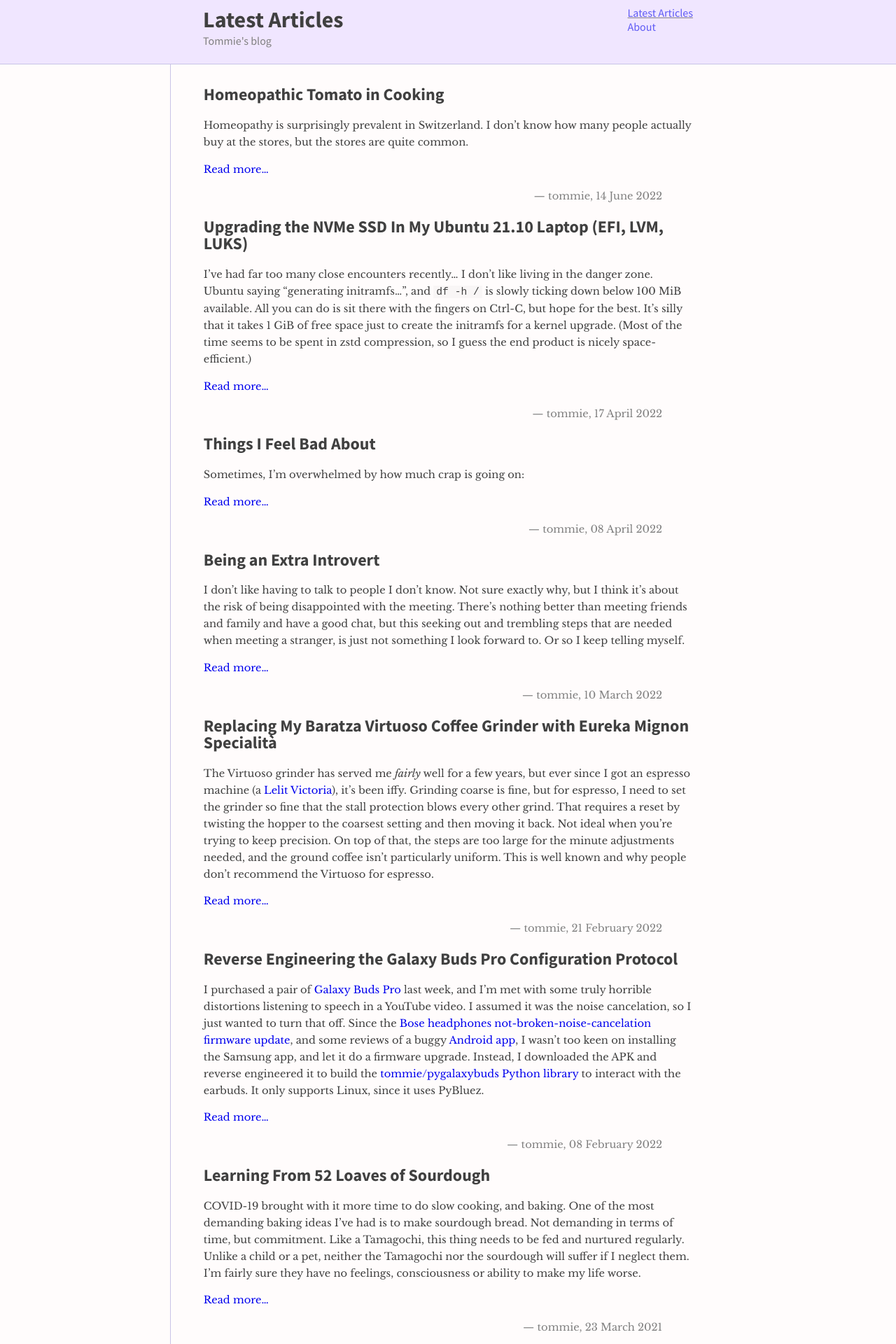
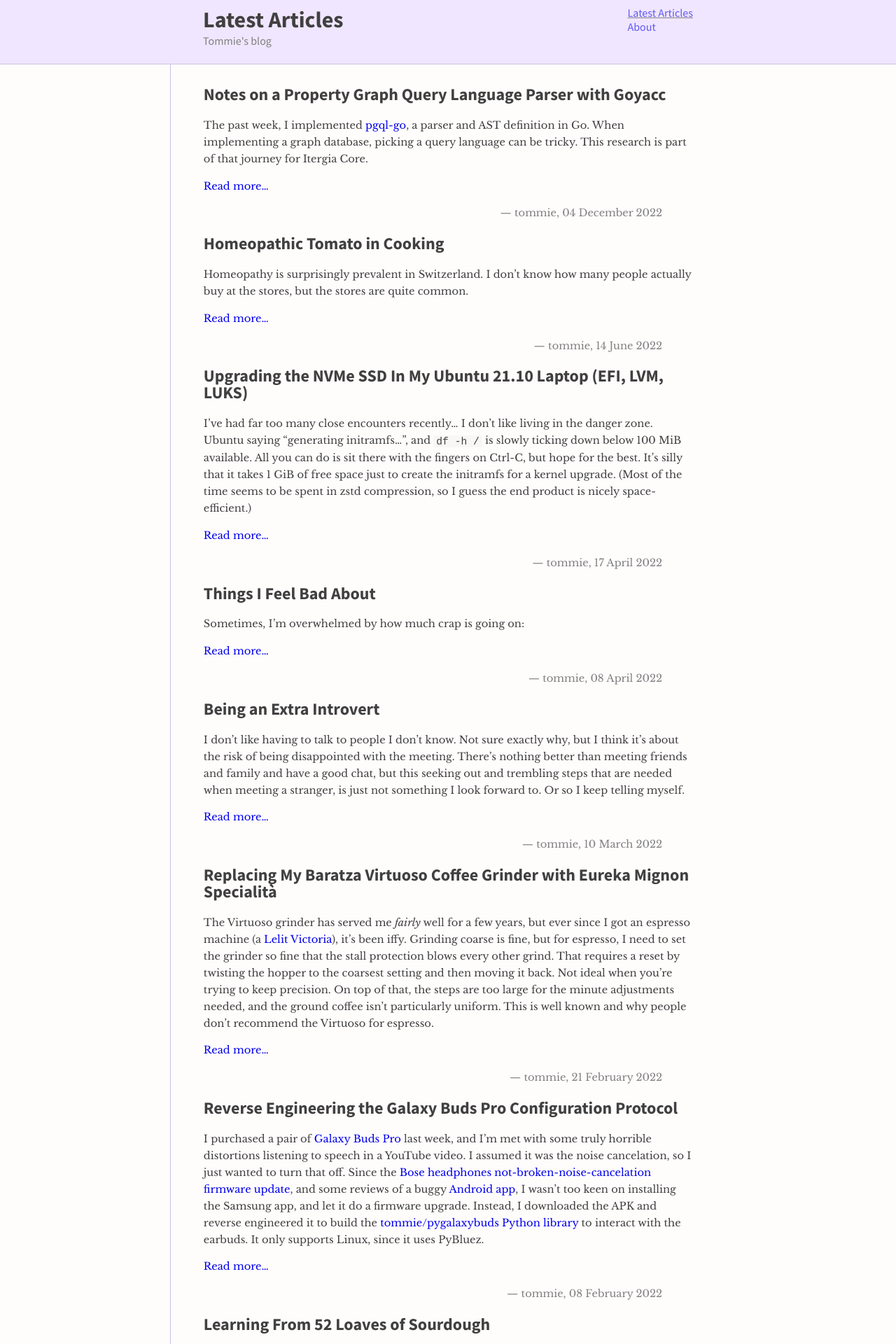
Before and after one commit to tommie/tommie.github.io, a Jekyll site: the page built from index.md, in a window 1280 px wide. Shown: the top 1920 px of the page at 70% size. Built offline with Jekyll 4.4.1, drawn with Linux system fonts in a browser that asks for light colours; some of the changed lines change nothing that is shown.

Commit message:
Adds _posts/2022-12-04-pgql-go.
Fixes styling of code and lists with paragraphs.

````diff
--- /dev/null
+++ b/_posts/2022-12-04-pgql-go.md
@@ -0,0 +1,164 @@
+---
+title: Notes on a Property Graph Query Language Parser with Goyacc
+categories: [pgql, go, syntax, goyacc, bnf]
+---
+
+The past week, I implemented [pgql-go](https://github.com/itergia/pgql-go), a parser and AST definition in Go.
+When implementing a graph database, picking a query language can be tricky.
+This research is part of that journey for Itergia Core.
+
+Looking at [GraphQL](https://graphql.org/), [openCypher](https://opencypher.org/), [PGQL](https://pgql-lang.org/) and [Gremlin](https://tinkerpop.apache.org/gremlin.html), none of them felt like *the* choice.
+Gremlin seems to be a lower-level language.
+Perhaps a better way to think about it is as the output of a query planner; the execution plan.
+For now, I wanted to stay at a high-level, so ignored Gremlin.
+
+GraphQL is, well, barely a graph query language.
+It seems to be lacking recursion and transitive queries.
+Ignored.
+
+**Caveat emptor** I'll be highlighting things I think are wrong and should change.
+It may sound very negative.
+There are many things right which I won't bring up at all.
+The point is not to disuade anyone from using any of the tools I bring up, but to document issues I will use to compare against issues I find in other situations later in life.
+And indeed, if you are aware of the weaknesses of a tool, perhaps it's better to use that tool than to use something where no one has yet found its faults.
+
+## SQLish Languages
+
+openCypher (from NEO4J) and PGQL (from Oracle) are virtually the same, both trying to be readable in English, like SQL.
+The edge/vertex matching syntax look very similar.
+From the looks of it, both are trying to get [ISO to standardize GQL](https://www.gqlstandards.org/existing-languages), a graph query langauge that extends SQL.
+PGQL has somewhat wider support for data types, and the syntax felt better integrated into SQL.
+And so I decided that I wanted to study it more.
+Is there an existing parser in Go?
+No?
+Then that's a research project.
+
+## Goyacc and ANTLR
+
+I've been using [Bison](https://www.gnu.org/software/bison/) (the GNU Yacc) many times for C/C++.
+(And [PLY](https://ply.readthedocs.io/en/latest/index.html) was my favorite last time I had to write a parser in Python.)
+The Go community prefers writing recursive descent parsers in plain Go.
+However, since PGQL most likely is not an [`LL(1)` grammar](https://en.wikipedia.org/wiki/LL_grammar) (given its SQL inheritance,) a plain-Go parser would not be fun to write.
+One common parser generator (capable of parsing the more general [`LALR(1)` grammars](https://en.wikipedia.org/wiki/LALR_parser)) is [ANTLR](https://www.antlr.org/).
+It can target Go, and is used in [cloudprivacylabs/openCypher](https://github.com/cloudprivacylabs/opencypher).
+The benefit of ANTLR is that it outputs an AST without much code, unlike Yacc.
+The drawback is you don't have as much control of the output.
+It also supports [EBNF](https://en.wikipedia.org/wiki/Extended_Backus%E2%80%93Naur_form), which is a nice extension to BNF (and indeed what the PGQL specification is written in.)
+
+I felt that [Goyacc](https://pkg.go.dev/golang.org/x/tools/cmd/goyacc) was the more Goish thing to use, so I decided to go with that for this project.
+When making this decision, you have to keep in mind that your grammar will be much more verbose when converted from EBNF to plain BNF.
+For a research project, that might provide additional insights, since it allows working with the specification more.
+As an example, an optional keyword like
+
+```
+PropertiesAreAllColumns: 'PROPERTIES' 'ARE'? 'ALL' 'COLUMNS' ExceptColumns?
+```
+
+Becomes
+
+```
+PropertiesAreAllColumns: 'PROPERTIES' OptAre 'ALL' 'COLUMNS' ExceptColumns?
+
+OptAre: /* empty */ | 'ARE'
+```
+
+There is no difference in expressivity, just how verbose it is to write and maintain.
+
+## Thoughts on Goyacc
+
+Goyacc is mostly obvious, and follows the Yacc tradition.
+There are, however, three things worth pointing out:
+
+1. **Position support is missing**
+   There is no out-of-band place for the lexer/scanner/tokenizer to place input position information, and the error messages don't include it.
+   This is strange, since Goyacc errors themselves show position.
+   One would think that if you know token positions are useful, they would be added to the API to promote the best-practice.
+   Instead, you have to include them in every part of the `%union` used by the lexer.
+   An ugly hack is to use the last read input token as the error position.
+   This often work, but if you use the built-in `error` non-terminal to gracefully recover from syntax errors, the last read input token will be too far ahead.
+2. **`%union` is a struct**
+   In Yacc, this actually produces a C union, which means it doesn't take up more space just because you add more types.
+   In Goyacc, it's a struct (and indeed you can [use `%struct`](https://cs.opensource.google/go/x/tools/+/refs/tags/v0.3.0:cmd/goyacc/yacc.go;l=324;drc=5fef6fdaed6f1d9428caf7126087ec67105ab1df) instead.)
+   This means adding more types wastes space for every recursion frame (parser shift) in your parser.
+   For small parsers in short-lived processes, this might be acceptable.
+   For serving infrastructure, with many parsing contexts going on simultaneously, it's not great.
+   At the same time, Goyacc helps with keeping track of type conflicts if you make a mistake, so using a single type and multiplex on top of that would feel iffy.
+   In the end, this was a research project, and ending up with 20 types was fine.
+   (In cases where I needed slices for something, I reused the slices also for the singleton productions, to reduce storage overhead.)
+3. **There is no `%param` type or prefix code**
+   In Bison, you can pass an additional parameter to the parsing function, and you can add a snippet of code that runs that the top of the parsing function.
+   Neither exists in Goyacc, which makes building re-entrant (thread-safe) parsers more difficult.
+   It's also difficult to get the resulting AST out of the parsing function!
+   The only solution seems to be to downcast the Lexer, which is the only parameter to the function.
+   This is safe, but with the lack of prefix code, it might not be very performant.
+   In the PGQL code, the downcast was only needed to store the resulting AST, which is only needed once.
+
+   There is a [StackOverflow question](https://stackoverflow.com/questions/55897562/goyacc-getting-context-to-the-yacc-parser-no-param) about this.
+   Both iant@ and rsc@ of Go has [said no](https://github.com/golang/tools/pull/94#issuecomment-491940404).
+
+In summary, I'd start with ANTLR next time.
+Writing the lexer for PGQL was pretty easy, but the Goyacc issues combined with the specification using EBNF and ANTLR handling lexing...
+It all just builds up to Goyacc being too simplistic.
+
+## Thoughts on PGQL
+
+I followed the [1.5 specification](https://pgql-lang.org/spec/1.5/).
+The documentation is both dense and vague.
+The EBNF grammar is embedded, but e.g. it has no details on minimum required integer/decimal sizes.
+There are plenty of examples, which I extracted and used as compliance tests.
+The grammar is ambiguous in many places, which makes me wonder if it's actually used anywhere.
+It would be more useful if even the spec grammar was ready for AST generation.
+See e.g.
+
+```
+PathSpecification: LabelPredicate | PathPredicate
+
+PathPredicate: ':' Label GraphPatternQuantifier?
+
+LabelPredicate: ColonOrIsKeyword Label ( '|' Label )*
+ColonOrIsKeyword: ':' | 'IS'
+```
+
+Because `GraphPatternQuantifier` is optional, it is ambiguous with `LabelPredicate`.
+Once you read more, you notice that in `PathPredicate`, the intent is that `Label` is actually a reference to a path macro, not a label.
+All-in-all, there were over 30 reduce/reduce conflicts to solve.
+The over 50 shift/reduce were mostly solved by implementing the specified operator precedence rules.
+I added some [comments in the grammar](https://github.com/itergia/pgql-go/blob/main/parser/internal/parser/pgql.y) when I had to resolve conflicts.
+
+The specification itself is buggy in some places:
+
+* Note that `ColonOrIsKeyword` above is not used for `PathPredicate`, while the spec says *Colons and IS keywords can be used interchangeably.*
+* The `SourceVertexTable` and `DestinationVertexTable` are missing the `KEY` keyword.
+  More importantly, they are missing the (presumed) `ColumnNameList` at the end of the production.
+  Essentially no example in the first section of the spec can be parsed with this grammar.
+* The `TopKShortestPathPattern` and `TopKCheapestPathPattern` productions are missing the `SHORTEST` and `CHEAPEST` keywords, respectively, meaning the examples cannot be parsed by the grammar!
+  Which one is normative?
+* Since `.` is its own token in `PropertyAccess`, it is a bit strange that `.*` is treated as one token, instead of a sequence of two in `AllProperties`.
+  I.e. I can write `person. address`, but not `person. *` to match all properties of `person`.
+  Strange choice.
+* For subqueries, the spec allows using `ModifyQuery` in a subquery.
+  I cannot find any good reason why you'd allow an `INSERT` as part of a subquery in a `SELECT`.
+  It seems ripe for a data injection attack.
+  And usually we want side-effect free reads.
+
+Finally, the grammar does not support multiple statements.
+Statements don't even end in semicolons.
+This is strange to me, since e.g. bulk loading a database would require reading multiple statements from the same stream.
+
+### The Language
+
+I think the language itself is fine.
+Not obviously right, not obviously wrong.
+It is complex, however.
+I feel that `-/.../->` and `ALL () ->+ ()` and `-[...]->` should be unified somehow.
+Yes, they are used to describe different queries, but I'd like to see a hierarchy of syntax, rather than three completely separate branches.
+
+The `CREATE PROPERTY GRAPH` is a way to make a relational database look like a graph database.
+Not sure why we need to involve labels as an abstraction over SQL table names.
+It feels like something an API gateway like [Apollo](https://www.apollographql.com/) would need to tie different backends/databases together, not the backends themselves.
+But I could opt to just make that implicit, so it doesn't matter.
+
+For my purposes, I'd like a language that is more focused on object property accesses, and no so much on edges and vertices.
+The whole `MATCH` thing feels needlessly strange.
+I just want to navigate from `person.location` to a `Location` and from there on to `location.occupants` to fan out to many of `Person`.
+That said, hopefully someone finds a use for a PGQL 1.5 parser in Go.
--- a/style/base.css
+++ b/style/base.css
@@ -119,8 +119,11 @@ p > img.small {
 }
 
 div.highlight {
+    background-color: rgba(100, 100, 200, .05);
     border-left: 3px solid rgb(100, 100, 200);
-    padding-left: 2ex;
+    border-top-right-radius: 12px;
+    border-bottom-right-radius: 12px;
+    padding: 1ex 3ex;
 }
 
 div.highlighter-rouge {
@@ -144,6 +147,11 @@ li > pre {
 
 blockquote {
     font-style: italic;
+}
+
+/* A list item with multiple paragraphs. */
+li > p:first-child {
+    margin-block-start: 0;
 }
 
 .dim {
@@ -261,6 +269,12 @@ h1 {
     font-size: 18pt;
 }
 
+h2 {
+    font-family: 'Source Sans Pro', sans-serif;
+    font-size: 18pt;
+    margin-top: 36pt;
+}
+
 body > main {
     font-family: 'Libre Baskerville', serif;
     font-size: 11pt;
````
